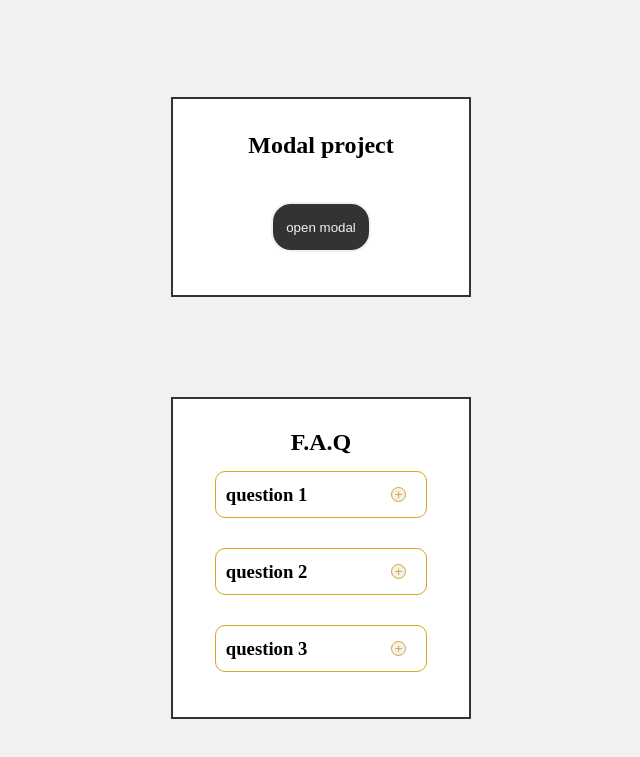
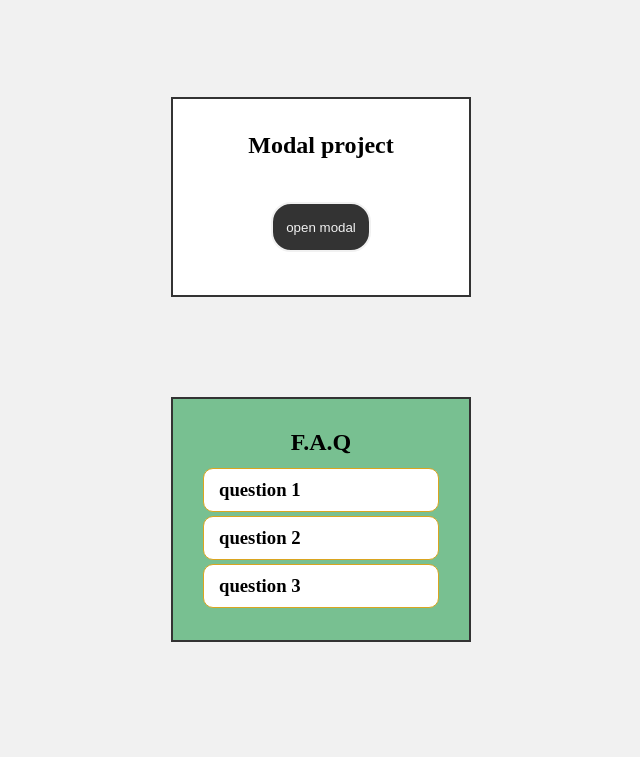
Before and after one commit to Mherlin06/Mherlin-s-toolbox, a website: page index.html in a window 1280 px wide. Shown: the part 1508-2265 px from the top of the page, without its empty margins (319-959 px from the left). Drawn offline with Linux system fonts and the light colour scheme.

Commit message:
faq section rebuilding

```diff
--- a/app.js/faq.js
+++ b/app.js/faq.js
@@ -1,7 +1,7 @@
 const plusBtn = document.querySelectorAll('.faq-btn-plus');
 const minusBtn = document.querySelectorAll('.faq-btn-minus');
 
-plusBtn.forEach(button => { button.addEventListener('click', function(e){
+plusBtn.forEach(button => { button.addEventListener('click', (e) => {
     e.currentTarget.parentElement.nextSiblingElement.classList.toggle('show-answer');
     });
 
--- a/index.html
+++ b/index.html
@@ -89,8 +89,6 @@
                 <div class="faq-card">
                     <div class="faq-question-card">
                         <h3>question 1</h3>
-                        <button class="faq-btn-plus">+</button>
-                        <button class="faq-btn-minus answer-hidden-btn">-</button>
                     </div>
                     <div class="faq-answer-card">
                         <div class="seperate-line"></div>
@@ -101,8 +99,6 @@
                 <div class="faq-card">
                     <div class="faq-question-card">
                             <h3>question 2</h3>
-                            <button class="faq-btn-plus">+</button>
-                            <button class="faq-btn-minus answer-hidden-btn">-</button>
                     </div>
                     <div class="faq-answer-card">
                         <div class="seperate-line"></div>
@@ -113,8 +109,6 @@
                 <div class="faq-card">
                     <div class="faq-question-card">
                             <h3>question 3</h3>
-                            <button class="faq-btn-plus">+</button>
-                            <button class="faq-btn-minus answer-hidden-btn">-</button>
                     </div>
                     <div class="faq-answer-card">
                         <div class="seperate-line"></div>
--- a/index.scss
+++ b/index.scss
@@ -266,49 +266,43 @@ height: 400px;
 .faq{
     height: auto;
     padding: 30px;
+    background-color: #78c091;
+    h2{
+        margin-bottom: 10px;
+    }
     .faq-card{
-        width: 90%;
+        width: 100%;
         justify-content: flex-start;
         border: 1px solid goldenrod;
+        background-color: #fff;
         border-radius: 10px;
-        margin: 15px 0;
+        margin: 2px 0;
+        padding: 0 15px;
+        height: 44px;
+        overflow: hidden;
         .faq-question-card{
             display: flex;
             flex-direction: row;
             justify-content: flex-start;
             align-items: center;
-            padding: 5px 10px;
-            h3{
-                text-align: start;
-                flex: 1;
-            }
-            button{
-                width: 15px;
-                height: 15px;
-                background-color: #f1f1f1;
-                color: goldenrod;
-                border: 1px solid goldenrod;
-            }
-            .answer-hidden-btn{
-                display: none;
-            }
+            padding: 10px 0 ;
         }
         .faq-answer-card{
-            display: none;
+            display: flex;
             flex-direction: column;
             align-items: center;
             .seperate-line{
-                width:90%;
+                width: 100%;
                 height: 1px;
                 background-color: goldenrod;
             }
             p{
                 text-align: start;
-                padding: 10px 10px;
-            }
-            .show-answer{
-                display: flex;
+                padding: 10px 0;
             }
         }
     }
+    .faq-card-valid{
+        height:auto;
+    }
 }
```
Also changed, not shown: index.css, 1 other file.
